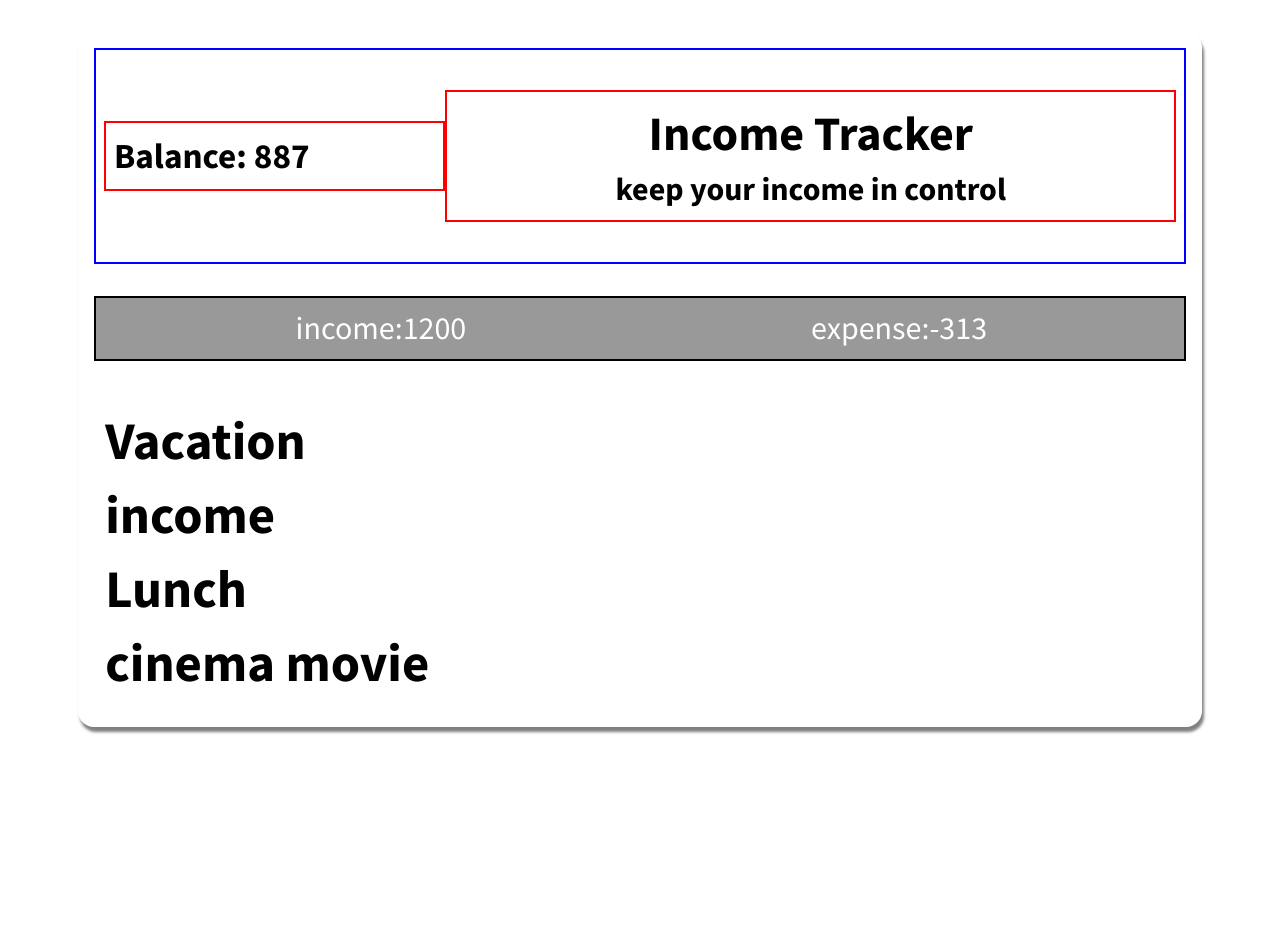
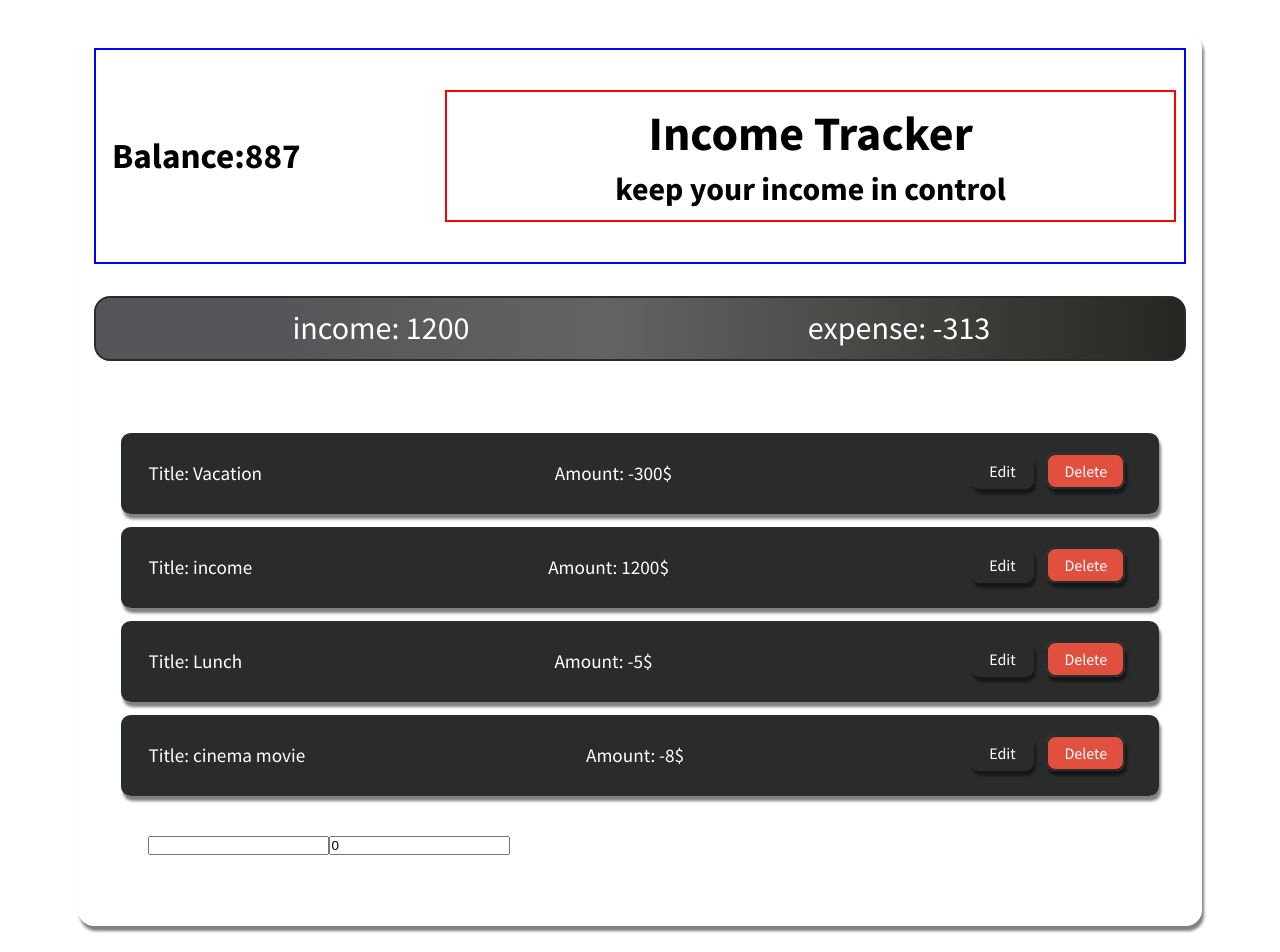
Before and after one commit to masiucd/Next-js-docker, a React (Create React App) app: page / in a window 1280 px wide. Shown: the top 952 px of the page. Before the commit the page ends 800 px from the top, so only its background shows below. Built offline with nearby package versions, Linux system fonts and the light colour scheme.

Commit message:
formdata

```diff
--- a/src/components/expenseTracker/Balance.tsx
+++ b/src/components/expenseTracker/Balance.tsx
@@ -13,11 +13,11 @@ const Balance: React.FC<P> = ({ currentBalance }) => (
   <StyleBalanceWrapper>
     {' '}
     <h3>
-      {' '}
+
       Balance:
-      {' '}
+
       {currentBalance}
-      {' '}
+
     </h3>
     {' '}
   </StyleBalanceWrapper>
--- a/src/components/expenseTracker/IncomeExpense.tsx
+++ b/src/components/expenseTracker/IncomeExpense.tsx
@@ -15,12 +15,14 @@ const IncomeExpense: React.FC<P> = ({ income, expense }) => (
     <div className="income">
       <span>
         income:
+        {' '}
         {income}
       </span>
     </div>
     <div className="expense">
       <span>
         expense:
+        {' '}
         {expense}
       </span>
     </div>
--- a/src/components/expenseTracker/Styled.Parts.tsx
+++ b/src/components/expenseTracker/Styled.Parts.tsx
@@ -36,8 +36,7 @@ export const StyleHeader = styled.div`
 export const StyleBalanceWrapper = styled.div`
   ${Default};
   margin: 4rem 0 0 1rem 0;
-  /* TODO: DELETE */
-  border: 2px solid red;
+
   h3{
     font-size: 2.2rem;
   }
@@ -47,13 +46,14 @@ export const StyleBalanceWrapper = styled.div`
 `;
 
 export const StyleExpenseVsBalance = styled.div`
-  /* TODO: DELETE */
-  border: 2px solid black;
+  border-radius: 1rem;
+  border: 2px solid ${(props) => props.theme.colors.primary};
   display: flex;
   justify-content: space-evenly;
   ${Default};
   margin: 2rem 0;
-  background: ${(props) => props.theme.colors.darkRGBA};
+  background: rgb(2,0,36);
+background: linear-gradient(90deg, rgba(0,0,6,0.6671043417366946) 16%, rgba(11,11,11,0.639093137254902) 47%, rgba(14,13,6,0.8998774509803921) 100%);
   color: ${(props) => props.theme.colors.white};
   .income{
 
--- a/src/components/expenseTracker/list/List.tsx
+++ b/src/components/expenseTracker/list/List.tsx
@@ -1,10 +1,11 @@
 import * as React from 'react';
 import { connect } from 'react-redux';
-import { ListWrapper } from './Styles.List';
+import { ListWrapper, ListFormWrapper } from './Styles.List';
 import { AppState } from '../../../redux';
 import { getExpenseData } from '../../../redux/expenseCalculator/expense.selector';
 import { IExpenseData } from '../../../utils/expenseData';
 import ListItem from './ListItem';
+import ListForm from './ListForm';
 
 
 interface P {
@@ -14,6 +15,9 @@ interface P {
 const List: React.FC<P> = ({ expenses }) => (
   <ListWrapper>
     {expenses.map((x) => <ListItem key={x.id} item={x} />)}
+    <ListFormWrapper>
+      <ListForm />
+    </ListFormWrapper>
   </ListWrapper>
 );
 
--- /dev/null
+++ b/src/components/expenseTracker/list/ListForm.tsx
@@ -0,0 +1,35 @@
+/* eslint-disable @typescript-eslint/interface-name-prefix */
+import * as React from 'react';
+import { StyledListForm, Input } from './Styles.List';
+
+interface P {
+
+}
+interface IFormData{
+  title: string;
+  amount: number;
+}
+
+const ListForm: React.FC<P> = () => {
+  const [formData, setFormData] = React.useState<IFormData>({
+    title: '',
+    amount: 0,
+  });
+
+  const handleChange = (e: React.ChangeEvent<HTMLInputElement>) => {
+    setFormData({ ...formData, [e.target.name]: e.target.value });
+  };
+
+  const { title, amount } = formData;
+  return (
+    <StyledListForm>
+      <label htmlFor="title">
+        <Input type="text" name="title" value={title} onChange={handleChange} />
+      </label>
+      <label htmlFor="amount">
+        <Input type="text" name="amount" value={amount} onChange={handleChange} />
+      </label>
+    </StyledListForm>
+  );
+};
+export default ListForm;
--- a/src/components/expenseTracker/list/ListItem.tsx
+++ b/src/components/expenseTracker/list/ListItem.tsx
@@ -1,5 +1,6 @@
 import * as React from 'react';
 import { IExpenseData } from '../../../utils/expenseData';
+import { StyledListItem } from './Styles.List';
 
 interface P {
   item: IExpenseData;
@@ -8,15 +9,23 @@ interface P {
 const ListItem: React.FC<P> = ({ item }) => {
   const { id, title, amount } = item;
   return (
-    <div>
-      {' '}
-      <h4>
+    <StyledListItem>
+      <span>
+        Title:
         {' '}
         {title}
+      </span>
+      <span>
+        Amount:
         {' '}
-      </h4>
-      {' '}
-    </div>
+        {amount}
+        $
+      </span>
+      <div className="btn-group">
+        <span>Edit</span>
+        <span>Delete</span>
+      </div>
+    </StyledListItem>
   );
 };
 export default ListItem;
--- a/src/components/expenseTracker/list/Styles.List.tsx
+++ b/src/components/expenseTracker/list/Styles.List.tsx
@@ -1,6 +1,87 @@
-import styled from 'styled-components';
+import styled, { css } from 'styled-components';
 
 
+const Default = css`
+  padding: 1.7rem;
+  border-radius: .6rem;
+`;
+
 export const ListWrapper = styled.div`
-  padding: .7rem;
+  ${Default};
+
 `;
+
+
+export const StyledListItem = styled.section`
+  ${Default};
+  display: flex;
+  margin: .8rem 0;
+  justify-content: space-between;
+  box-shadow: ${(props) => props.theme.shadow.lightShadow};
+  color: ${({ theme }) => theme.colors.white};
+  background-image: -webkit-gradient(linear, left top, right top, color-stop(50%, ${({ theme }) => theme.colors.primary}), color-stop(50%, ${({ theme }) => theme.colors.warning}));
+  background-image: linear-gradient(to right, ${({ theme }) => theme.colors.primary} 50%, ${({ theme }) => theme.colors.warning} 50%);
+  background-position: 0;
+  background-size: 200%;
+  -webkit-transition: all 0.4s;
+  transition: ${(props) => props.theme.transition.mainTransition};
+  &:hover{
+    background-position: -100%;
+    color: ${({ theme }) => theme.colors.primary};
+  }
+  span{
+    font-size: 1.2rem;
+  }
+  .btn-group{
+    span{
+      font-size: 1rem;
+      border: 2px solid ${(props) => props.theme.colors.primary};
+      padding: .4rem 1rem;
+      margin: 0 .4rem;
+      border-radius: .6rem;
+      width: 7rem;
+      box-shadow: ${({ theme }) => theme.shadow.lightShadow};
+      transition: ${({ theme }) => theme.transition.quickTransition};
+      cursor: pointer;
+      position: relative;
+      &:hover{
+        box-shadow: ${({ theme }) => theme.shadow.darkShadow};
+      }
+    }
+    span:first-child{
+      background: ${(props) => props.theme.colors.primary};
+      color: ${(props) => props.theme.colors.white};
+    }
+    span:last-child{
+      background: ${(props) => props.theme.colors.danger};
+      color: ${(props) => props.theme.colors.white};
+    }
+    span:active{
+      top: 6px;
+    }
+  }
+
+  @media(max-width:578px){
+    flex-direction: column;
+    justify-content: center;
+    align-items:center;
+    span,.btn-group{
+      margin: 1rem 0;
+    }
+    .btn-group{
+
+    }
+  }
+`;
+
+
+export const ListFormWrapper = styled.div`
+  ${Default};
+`;
+
+export const StyledListForm = styled.form`
+
+`;
+export const Input = styled.input`
+
+`;
```
